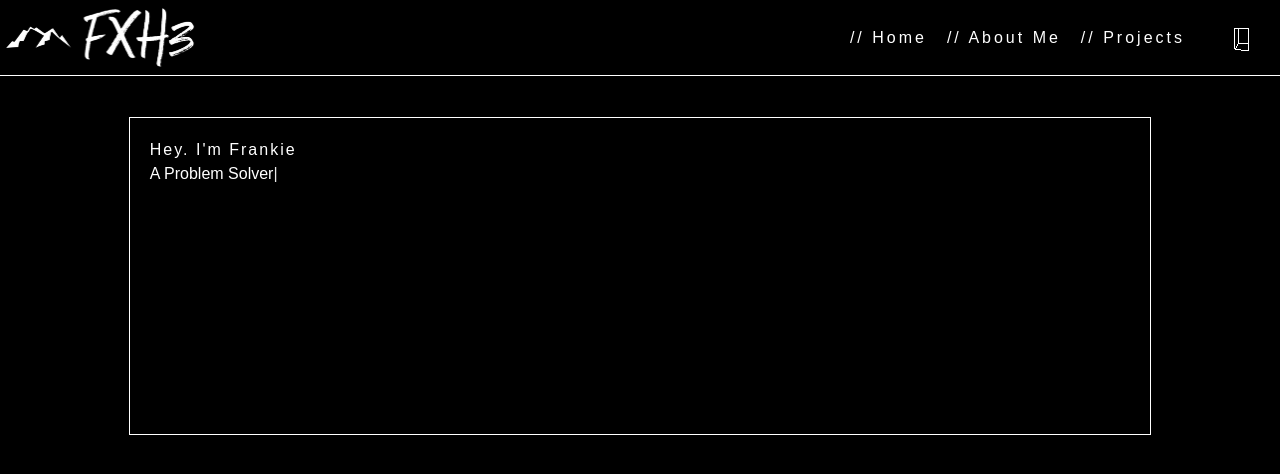
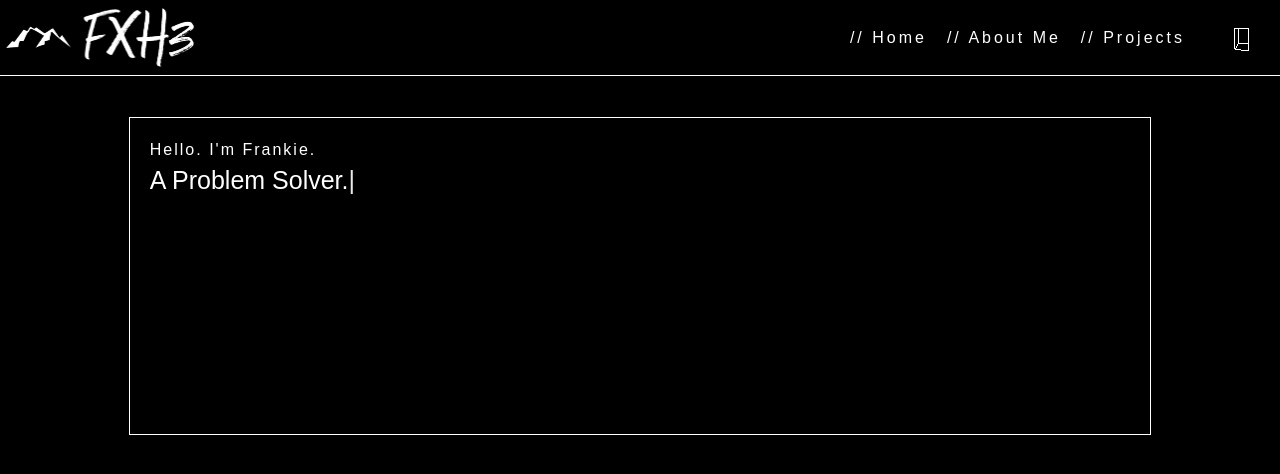
Before and after one commit to fxhanloniii/fxhiii, a React (Create React App) app: page / in a window 1280 px wide. Shown: the top 474 px of the page. Built offline with nearby package versions, Linux system fonts and the light colour scheme.

Commit message:
hero section

```diff
--- a/src/components/Hero.js
+++ b/src/components/Hero.js
@@ -2,10 +2,10 @@ import React, { useEffect, useRef } from 'react';
 
 const Hero = () => {
   const phrases = [
-    "A Software Engineer",
-    "A Creative",
-    "A Full Stack Developer",
-    "A Problem Solver"
+    "A Software Engineer.",
+    "A Creative.",
+    "A Full Stack Developer.",
+    "A Problem Solver."
   ];
 
   let index = 0;
@@ -62,7 +62,7 @@ const Hero = () => {
     <div className='container'>
       <div className='hero'>
         <div className='intro'>
-          <h1>Hey. I'm Frankie</h1>
+          <h1>Hello. I'm Frankie.</h1>
           <p ref={textElementRef} id="typing-text"></p>
         </div>
       </div>
--- a/src/index.css
+++ b/src/index.css
@@ -67,6 +67,9 @@ body {
   letter-spacing: 2px;
 }
 
+#typing-text {
+  font-size: 25px;
+}
 
 #typing-text::after {
   content: "|";
```
